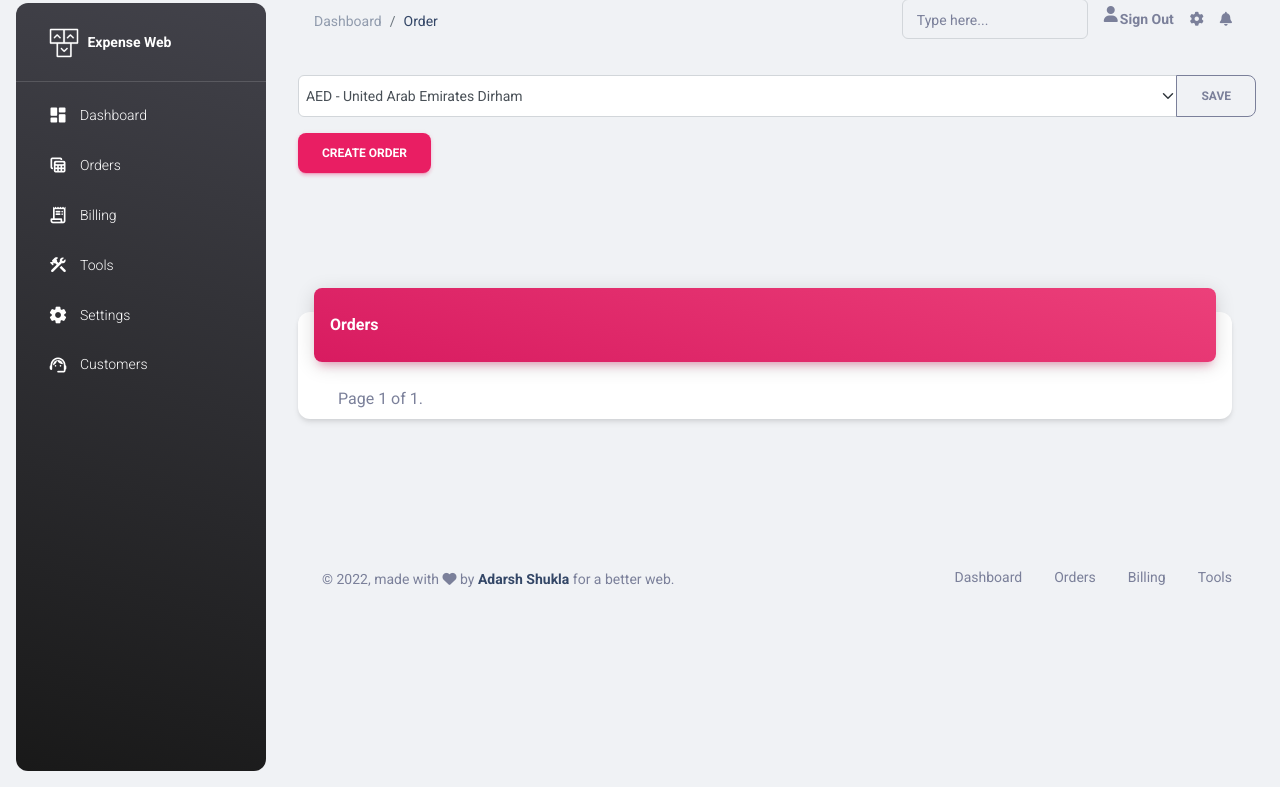
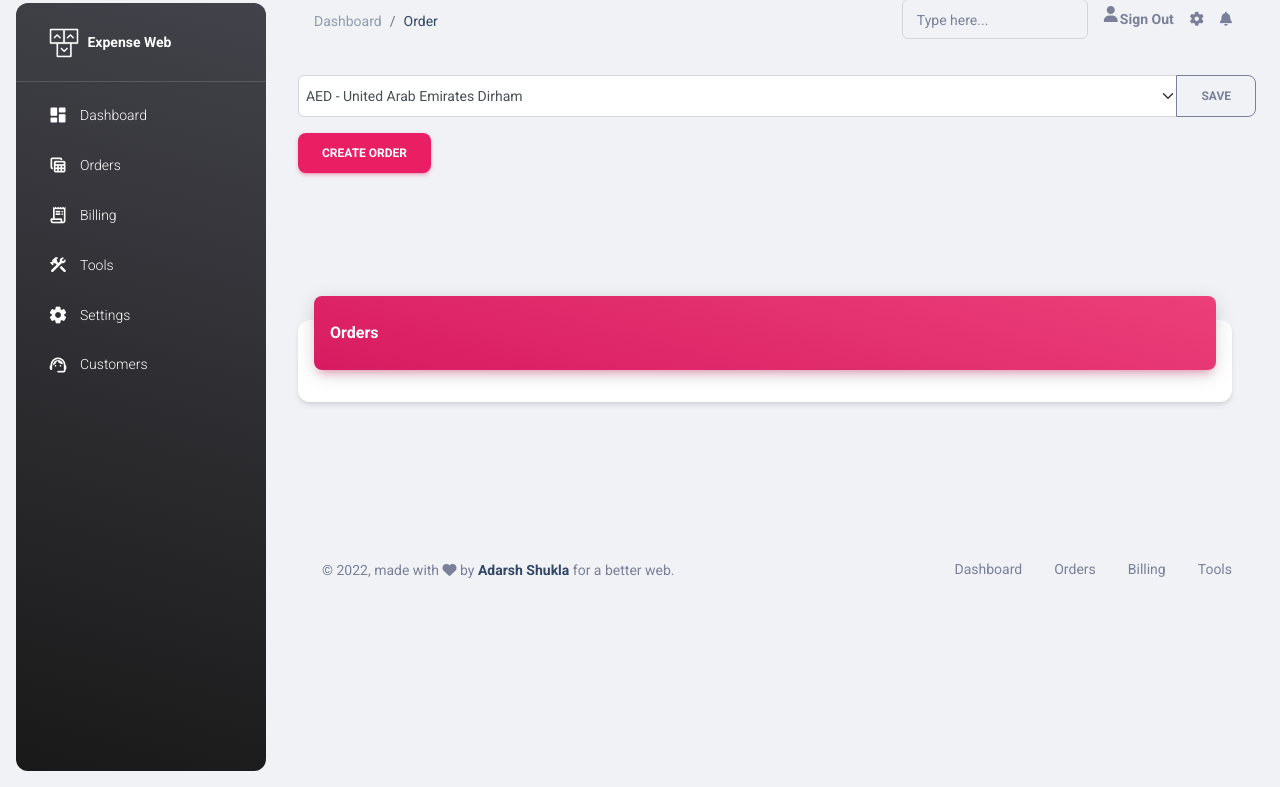
Before and after one commit to adarsh800/expense-web, a Django app: page /orders/ in a window 1280 px wide. Shown: the part 13-800 px from the top of the page. Run offline with Django 4.2, Linux system fonts and the light colour scheme; the visitor is signed in with stand-in values (Sample User, id 1); data that the repository does not hold is empty; parts of the project's set-up code (start-up, migrations or seed data) failed here and were passed over; some libraries are stand-ins or nearby versions.

Commit message:
Update order.html

```diff
--- a/templates/orders/order.html
+++ b/templates/orders/order.html
@@ -267,28 +267,7 @@
 
                                 </div>
 
-                                <div class="container-fluid">
-                                <div class="pagination container-fluid pe-0 mr-0">
-                                    <span class="pagination px-3 col-md-10 step-links current">
-                                        Page {{ page_obj.number }} of {{ page_obj.paginator.num_pages }}.
-                                    </span>
-
-                                    <span class="pagination step-links">
-                                        {% if page_obj.has_previous %}
-                                        <tr>
-                                        <li class="btn-outline-dark round-left page-item p-1">
-                                            <a href="?page={{ page_obj.previous_page_number }}">&laquo;Previous</a>
-                                        </li>
-                                        {% endif %}
-                                        {% if page_obj.has_next %}
-                                        <li class="btn-outline-dark page-item p-1">
-                                            <a class="align-right" href="?page={{ page_obj.next_page_number }}">Next&raquo;</a>
-                                        </li>
-                                        </tr>
-                                        {% endif %}
-                                    </span>
-                                </div>
-                                </div>
+<!--                                 pagination -->
 
                             </div>
                         </div>
```
